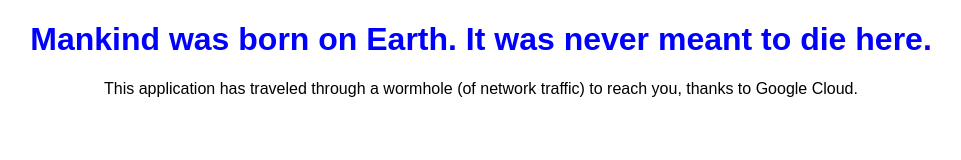
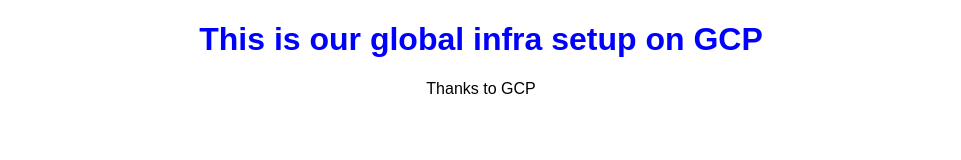
Before and after one commit to imran99744/gcp-global-web-infra, a plain HTML site: page files/index.html in a window 1280 px wide. Shown: the whole page, without its empty margins (159-1120 px from the left). Drawn offline with Linux system fonts and the light colour scheme.

Commit message:
resource renamed

```diff
--- a/files/index.html
+++ b/files/index.html
@@ -1,12 +1,12 @@
 <!DOCTYPE html>
 <html>
 <head>
-  <title>Interstellar</title>
+  <title>Imran's Global</title>
   <link rel="stylesheet" href="main.css">
 </head>
 <body>
-  <h1>Mankind was born on Earth. It was never meant to die here.</h1>
-  <p>This application has traveled through a wormhole (of network traffic) to reach you, thanks to Google Cloud.</p>
+  <h1>This is our global infra setup on GCP</h1>
+  <p>Thanks to GCP</p>
   <div id="zoneInfo"></div>
 </body>
 </html>
```
Also changed, not shown: 1 other file.
